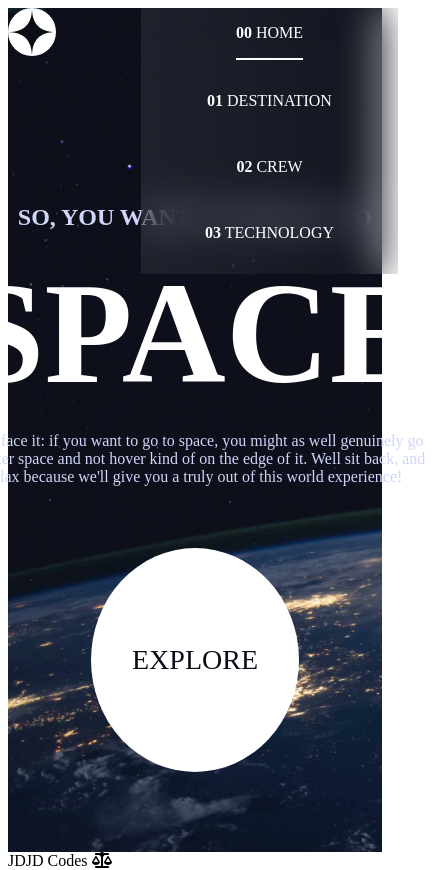
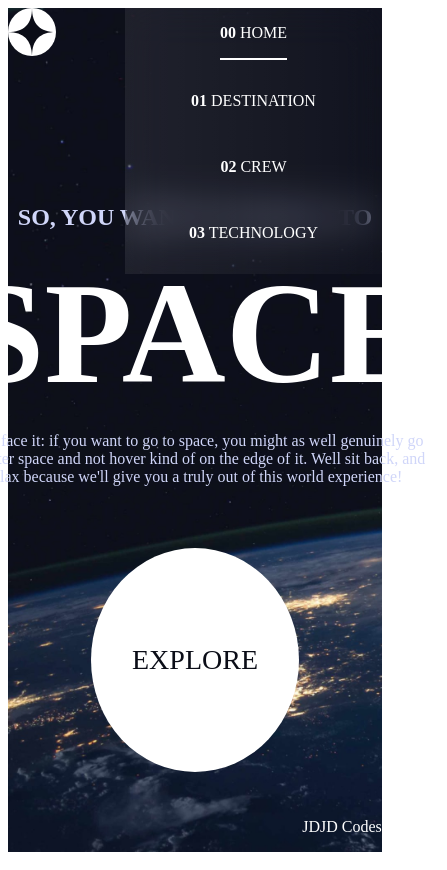
Before and after one commit to uconnwomensbball/SpaceTourismSite, a React (Vite) app: page / in a window 390 px wide. Shown: the whole page, 447 px wide, since content can reach past the window. Built offline with nearby package versions, Linux system fonts and the light colour scheme; a web font is replaced by a local one.

Commit message:
22 Dec 25 - Styles: adjusted footer placement

```diff
--- a/src/components/Layout.jsx
+++ b/src/components/Layout.jsx
@@ -1,13 +1,13 @@
 import { Outlet } from "react-router-dom"
 import MainNavBar from "./MainNavBar.jsx"
-import Footer from "./Footer.tsx"
+import Footer from "./Footer.jsx"
 
 export default function Layout(){
     return (
-    <>
-        <MainNavBar/>
-        <Outlet/>
-        <Footer/>
-    </>
+         <div className= "test">
+            <MainNavBar/>
+            <Outlet/>
+            <Footer/>
+        </div>
     )
 }
--- a/src/index.css
+++ b/src/index.css
@@ -1,4 +1,8 @@
 /* GENERAL */
+.test{
+    position: relative;
+}
+
 *{
     box-sizing: border-box;
 }
@@ -20,10 +24,14 @@ button{
 
 footer{
     position: absolute;
-    flex-direction: row;
-    justify-content: center;
-    align-items: center;
-    gap: .25rem;
+    margin: auto;
+    bottom: 0;
+    left: 50%;
+    transform: translateX(-50%);
+    text-align: center;
+    color: white;
+    padding-bottom: 1rem;
+
 }
 
 /*NAV BARS*/
@@ -130,7 +138,7 @@ footer{
 .home-div{
     background-image: url("./assets/home/background-home-desktop.jpg");
     background-size: cover;
-    height: 100vh;
+    min-height: 100vh;
     display: flex;
     flex-direction: row;
     justify-content: space-evenly;
@@ -170,7 +178,8 @@ footer{
 /*01 DESTINATION*/
 .destination-div{
     background-image: url("./assets/destination/background-destination-desktop.jpg");
-    height: 100vh;
+    background-size: cover;
+    min-height: 100vh;
     padding: 5rem;
     display: flex;
     flex-direction: column;
@@ -317,6 +326,13 @@ footer{
 /* MEDIA QUERIES */
 /* Tablet styles */
 @media (max-width: 1024px) {
+
+    /* Footer */
+    footer{
+        right: 0%;
+        transform: translateX(35%);
+    }
+
     /* Main Nav Bar */
     .main-nav-bar-div{
         padding: 0;
@@ -338,6 +354,7 @@ footer{
         align-items:  center;
         text-align: center;
         background-image: url("./assets/home/background-home-tablet.jpg");
+        background-size: cover;
         padding-top: 11rem;
     }
 
```
Also changed, not shown: src/components/Footer.jsx (renamed from src/components/Footer.tsx).
